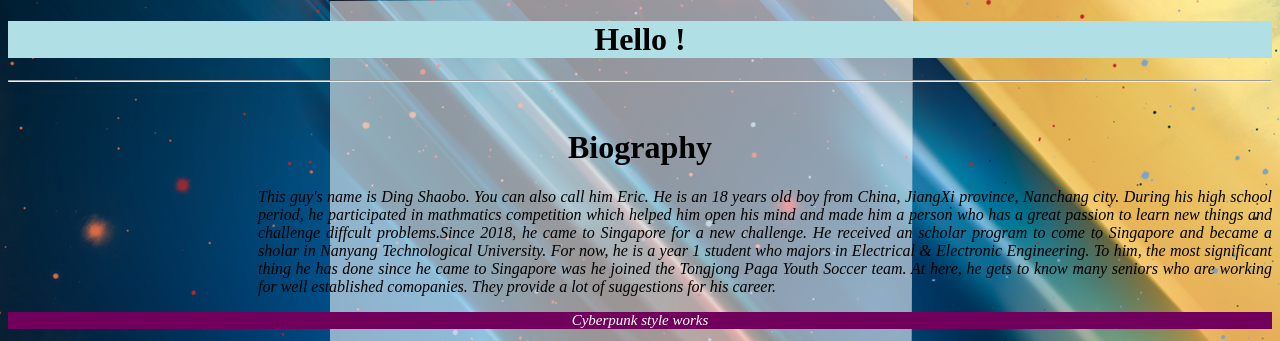
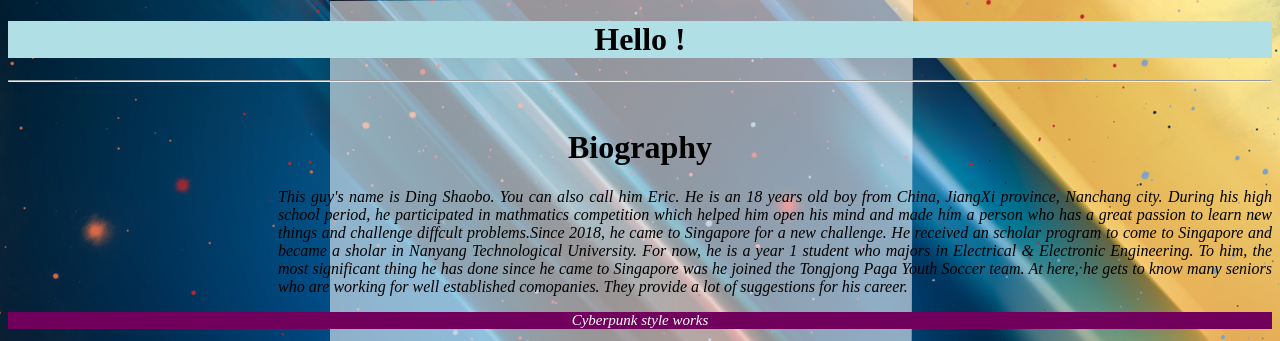
Before and after one commit to NicedeEric/nicedeeric-personal-website, a plain HTML site: page index.html in a window 1280 px wide. Shown: the top 341 px of the page. Drawn offline with Linux system fonts and the light colour scheme.

Commit message:
Update index.html

```diff
--- a/index.html
+++ b/index.html
@@ -15,7 +15,7 @@ body {
 </style>
 
 <body>
-    <p style="font:15px; text-align:justify; margin-left:250px; width：200px">
+    <p style="font:15px; text-align:justify; margin-left:270px; width：100px">
         <i>
         This guy's name is Ding Shaobo. You can also call him Eric. He is an
 
```
